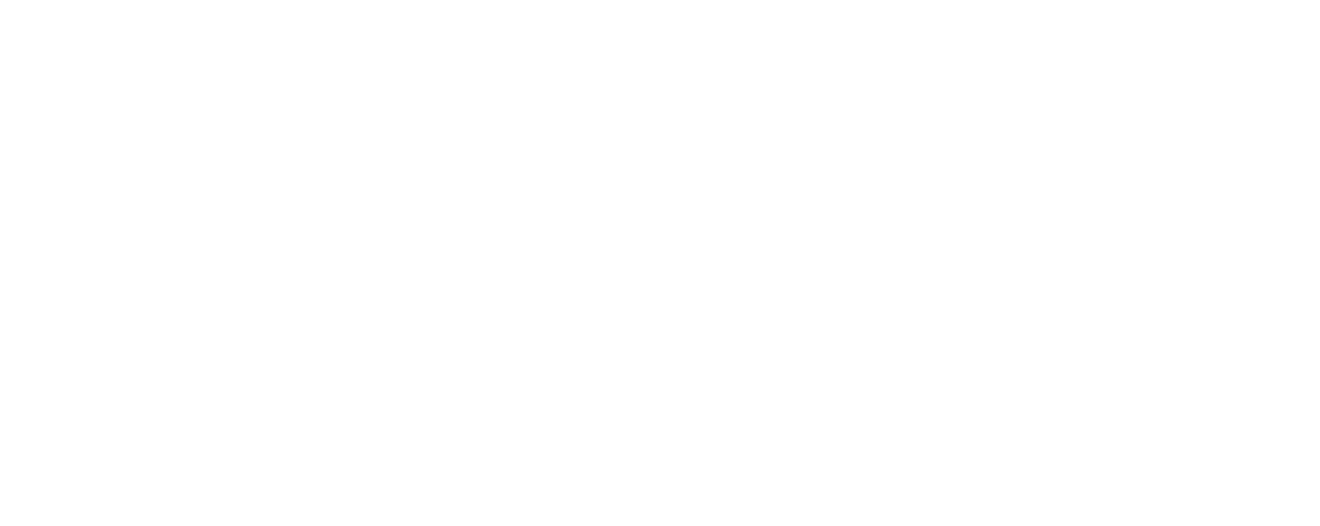
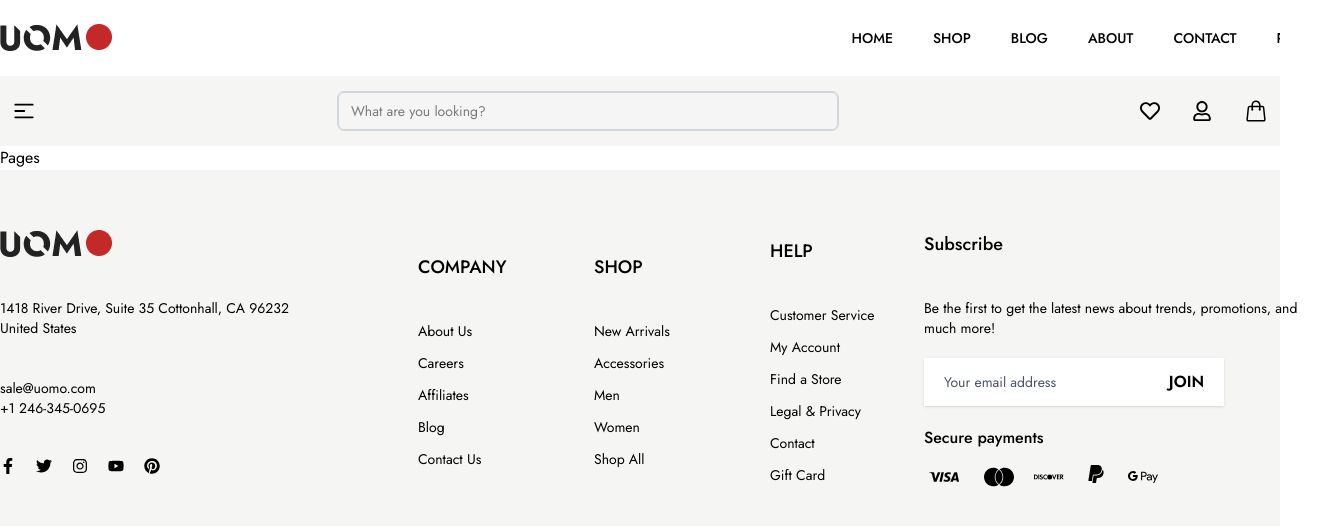
Before and after one commit to twahidulislamdev/uomo, a React (Vite) app: page /pages in a window 1280 px wide. Before the commit this address had no page. Shown: the top 526 px of the page, 1320 px wide, since content can reach past the window. Built offline with nearby package versions, Linux system fonts and the light colour scheme.

Commit message:
feat: add new pages (Blog, About, Contact, Pages) and update routing; remove Collect page

```diff
--- a/src/App.jsx
+++ b/src/App.jsx
@@ -3,7 +3,10 @@ import "./App.css";
 import RootLayout from "./components/layouts/RootLayout";
 import Home from "./components/pages/Home";
 import Shop from "./components/pages/Shop";
-import Collect from "./components/pages/Collect";
+import Blog from "./components/pages/Blog";
+import About from "./components/pages/About";
+import Contact from "./components/pages/Contact";
+import Pages from "./components/pages/Pages";
 
 function App() {
   return (
@@ -13,7 +16,10 @@ function App() {
           <Route path="/" element={<RootLayout />}>
             <Route path="/" element={<Home />} />
             <Route path="/shop" element={<Shop/>} />
-            <Route path="/collect" element={<Collect/>} />
+            <Route path="/blog" element={<Blog/>} />
+            <Route path="/about" element={<About/>} />
+            <Route path="/contact" element={<Contact/>} />
+            <Route path="/pages" element={<Pages/>} />
           </Route>
         </Routes>
       </BrowserRouter>
--- a/src/components/layouts/Header.jsx
+++ b/src/components/layouts/Header.jsx
@@ -3,7 +3,6 @@ import Container from "../Container";
 import Flex from "../Flex";
 import Image from "../Image";
 import HeaderLogo from "../../assets/headerLogo.png";
-import { BsSearch } from "react-icons/bs";
 import { FaRegUser, FaRegHeart } from "react-icons/fa";
 import { FaBars, FaTimes } from "react-icons/fa";
 import { HiOutlineShoppingBag, HiMiniBars3CenterLeft } from "react-icons/hi2";
@@ -18,9 +17,18 @@ const Header = () => {
   const [isUserOpen, setIsUserOpen] = useState(false);
   const [isMenuOpen, setIsMenuOpen] = useState(false);
 
+  const menuItems = [
+    { name: "HOME", path: "/" },
+    { name: "SHOP", path: "/shop" },
+    { name: "BLOG", path: "/blog" },
+    { name: "ABOUT", path: "/about" },
+    { name: "CONTACT", path: "/contact" },
+    { name: "PAGES", path: "/pages" },
+  ];
+
   return (
     <>
-      {/* Desktop Header */}
+      {/* Desktop Header start */}
       <div className="hidden lg:block w-full m-auto py-5 overflow-hidden">
         <Container>
           <Flex className="justify-between items-center">
@@ -28,29 +36,28 @@ const Header = () => {
               <Image imgSrc={HeaderLogo} imgAlt="Header Logo" />
             </Link>
             <ul className="flex items-center gap-x-15 xl:gap-x-10">
-              {["HOME", "SHOP", "BLOG", "ABOUT", "CONTACT", "PAGES"].map(
-                (item, idx) => (
-                  <Link to={item === "SHOP" ? "/shop" : "/"} key={idx}>
+              {menuItems.map((item, idx) => (
+                <Link to={item.path} key={idx}>
                   <li className="relative list-none py-2 text-sm text-black font-medium group cursor-pointer transition-all ease-in-out">
-                      {item}
+                    {item.name}
                     <span className="absolute left-0 bottom-0 h-0.5 bg-black w-0 group-hover:w-full transition-all duration-300"></span>
                   </li>
                 </Link>
-                )
-              )}
+              ))}
             </ul>
           </Flex>
         </Container>
       </div>
-      {/* Mobile Header */}
-      <div className="w-full lg:w-full flex justify-center items-center m-auto lg:m-0 py-4 px-3 lg:px-0 lg:hidden bg-white shadow-sm overflow-hidden">
+      {/* Desktop Header End */}
+
+      {/* Mobile Header start */}
+      <div className="w-full flex justify-center items-center m-auto py-4 px-3 lg:hidden bg-white shadow-sm overflow-hidden">
         <Container>
           <Flex className="justify-between items-center">
             <Link to={"/"}>
               <Image imgSrc={HeaderLogo} imgAlt="Header Logo" />
             </Link>
 
-            {/* Show FaBars when menu is closed, FaTimes when open */}
             {isMenuOpen ? (
               <FaTimes
                 onClick={() => setIsMenuOpen(false)}
@@ -67,23 +74,27 @@ const Header = () => {
           {isMenuOpen && (
             <div className="w-full mt-4 bg-gray-100 rounded-md shadow-sm">
               <ul className="text-center py-3 space-y-2">
-                {["HOME", "SHOP", "BLOG", "ABOUT", "CONTACT", "PAGES"].map(
-                  (item, idx) => (
-                    <Link to={item === "SHOP" ? "/shop" : "/"} key={idx}>
+                {menuItems.map((item, idx) => (
+                  <Link
+                    to={item.path}
+                    key={idx}
+                    onClick={() => setIsMenuOpen(false)}
+                  >
                     <li className="relative list-none py-2 text-sm font-medium text-black group cursor-pointer">
-                        {item}
+                      {item.name}
                       <span className="absolute left-0 bottom-0 h-0.5 bg-black w-0 group-hover:w-full transition-all duration-300"></span>
                     </li>
                   </Link>
-                  )
-                )}
+                ))}
               </ul>
             </div>
           )}
         </Container>
       </div>
-      {/* Header Lower Part */}
-      <div className="w-full flex justify-center m-auto lg:m-0 px-3 lg:px-0 py-4 bg-[#F5F5F3] overflow-hidden">
+      {/* Mobile Header End */}
+
+      {/* Header Lower Part Start */}
+      <div className="w-full flex justify-center m-auto px-3 py-4 bg-[#F5F5F3] overflow-hidden">
         <Container>
           <div className="flex justify-between items-center">
             {/* Category Icon */}
@@ -93,13 +104,11 @@ const Header = () => {
             />
             {/* Search */}
             <div className="flex-1 mx-3 lg:mx-8 flex justify-center items-center">
-              <div className="flex justify-center items-center ">
               <input
-                  className="relative w-full md:w-[300px] lg:w-[500px] py-2 px-3 rounded-md border border-gray-300 outline-1 outline-gray-300 bg-[#F5F5F5] text-sm"
+                className="w-[200px] lg:w-[500px] py-2 px-3 rounded-md border border-gray-300 outline-1 outline-gray-300 bg-[#F5F5F5] text-sm"
                 type="text"
                 placeholder="What are you looking?"
               />
-              </div>
             </div>
 
             {/* Icons */}
@@ -119,7 +128,7 @@ const Header = () => {
 
         {/* User Sidebar */}
         {isUserOpen && (
-          <div className="fixed top-0 right-0 m-auto lg:m-0 w-[98%] lg:w-[500px]  h-screen px-10 lg:px-4 py-5 bg-white shadow-lg transform transition-transform duration-300 ease-in-out z-50 translate-x-0">
+          <div className="fixed top-0 right-0 w-[98%] lg:w-[500px] h-screen px-10 lg:px-4 py-5 bg-white shadow-lg z-50">
             <div className="flex justify-between items-center mb-5">
               <h4 className="text-lg font-medium">LOGIN</h4>
               <GrClose
@@ -132,7 +141,7 @@ const Header = () => {
 
         {/* Cart Sidebar */}
         {isCartOpen && (
-          <div className="fixed top-0 right-0 m-auto lg:m-0 w-full lg:w-[500px] h-screen px-5 lg:px-5 py-10 bg-white shadow-lg transform transition-transform duration-300 ease-in-out z-50 translate-x-0 ">
+          <div className="fixed top-0 right-0 w-full lg:w-[500px] h-screen px-5 py-10 bg-white shadow-lg z-50">
             <div className="flex justify-between items-center mb-5">
               <h4 className="text-lg font-medium">SHOPPING BAG</h4>
               <GrClose
@@ -140,25 +149,24 @@ const Header = () => {
                 className="text-xl cursor-pointer mr-3 lg:mr-0"
               />
             </div>
-            {/* AddToCart Single Product Start  */}
-            <div className="flex justify-between bg-neutral-100  ">
-              <div className="flex gap-x-5 lg:gap-x-7 ">
+            {/* AddToCart Single Product start */}
+            <div className="flex justify-between bg-neutral-100">
+              <div className="flex gap-x-5 lg:gap-x-7">
                 <Image
                   className={"w-170px h-[150px]"}
                   imgSrc={ProductOne}
                   imgAlt={""}
                 />
-                <div className="">
+                <div>
                   <h4 className="text-xl font-normal text-mainColor pt-2">
                     Zessi Dresses
                   </h4>
                   <h5 className="text-md text-[#767676] pt-2">Color: </h5>
                   <h6 className="text-md text-[#767676] pt-2">Size: L</h6>
                   <div className="flex justify-between items-center">
-                    <div className="flex justify-center items-center gap-x-5 mt-2 ">
+                    <div className="flex justify-center items-center gap-x-5 mt-2">
                       <span className="text-xl text-[#767676]">
-                        {" "}
-                        <HiMinusSmall />{" "}
+                        <HiMinusSmall />
                       </span>
                       <p className="text-xl text-[#767676]">0</p>
                       <span className="text-xl text-[#767676]">
@@ -168,20 +176,20 @@ const Header = () => {
                   </div>
                 </div>
               </div>
-              <div className="space-y-20 ">
+              <div className="space-y-20">
                 <p className="text-sm pt-4 pr-5">
                   <GrClose />
                 </p>
                 <p className="text-xl pr-5">99</p>
               </div>
             </div>
-            {/* AddToCart Single Product End  */}
+            {/* AddToCart Single Product End */}
           </div>
         )}
 
         {/* Category Sidebar */}
         {isCategoryOpen && (
-          <div className="fixed top-0 left-0 m-auto lg:m-0 w-full h-screen px-10 lg:px-4  py-5 bg-white shadow-lg transform transition-transform duration-300 ease-in-out z-50 translate-x-0">
+          <div className="fixed top-0 left-0 w-full h-screen px-10 lg:px-4 py-5 bg-white shadow-lg z-50">
             <div className="flex justify-between items-center mb-5">
               <h4 className="text-lg font-medium">MENU</h4>
               <GrClose
@@ -192,6 +200,7 @@ const Header = () => {
           </div>
         )}
       </div>
+      {/* Header Lower Part End */}
     </>
   );
 };
--- /dev/null
+++ b/src/components/pages/About.jsx
@@ -0,0 +1,9 @@
+import React from 'react'
+
+const About = () => {
+  return (
+    <div>About</div>
+  )
+}
+
+export default About
--- /dev/null
+++ b/src/components/pages/Blog.jsx
@@ -0,0 +1,9 @@
+import React from 'react'
+
+const Blog = () => {
+  return (
+    <div>Blog Page</div>
+  )
+}
+
+export default Blog
--- a/src/components/pages/Collect.jsx
+++ /dev/null
@@ -1,9 +0,0 @@
-import React from 'react'
-
-const Collect = () => {
-  return (
-    <div>Collect</div>
-  )
-}
-
-export default Collect
--- /dev/null
+++ b/src/components/pages/Contact.jsx
@@ -0,0 +1,9 @@
+import React from 'react'
+
+const Contact = () => {
+  return (
+    <div>Contact</div>
+  )
+}
+
+export default Contact
--- /dev/null
+++ b/src/components/pages/Pages.jsx
@@ -0,0 +1,9 @@
+import React from 'react'
+
+const Pages = () => {
+  return (
+    <div>Pages</div>
+  )
+}
+
+export default Pages
--- a/src/components/pages/Shop.jsx
+++ b/src/components/pages/Shop.jsx
@@ -44,11 +44,11 @@ const Shop = () => {
           <h3 className="text-2xl lg:text-7xl font-bold text-center text-mainColor">
             THE SHOP
           </h3>
-          <ul className="flex justify-center  gap-x lg:gap-x-15 text-center py-3 space-y-2 ">
+          <ul className="flex justify-center  gap-x-5 lg:gap-x-15 text-center py-3 space-y-2 flex-wrap ">
             {["MAN", "WOMEN", "JACKRTS", "HOODIES", "TROUSERS", "SHOSE"].map(
               (item, idx) => (
                 <Link to={item === "SHOP" ? "/shop" : "/"} key={idx}>
-                  <li className="relative list-none px-2 py-2 text-sm font-medium text-black group cursor-pointer">
+                  <li className="relative list-none w-[15%] px-2 py-2 text-sm font-medium text-black group cursor-pointer">
                     {item}
                     {/* <span className="absolute left-0 bottom-0  h-0.5 bg-black w-0 group-hover:w-full transition-all duration-300"></span> */}
                   </li>
```
Lines whose indentation alone changed are shown as unchanged.
